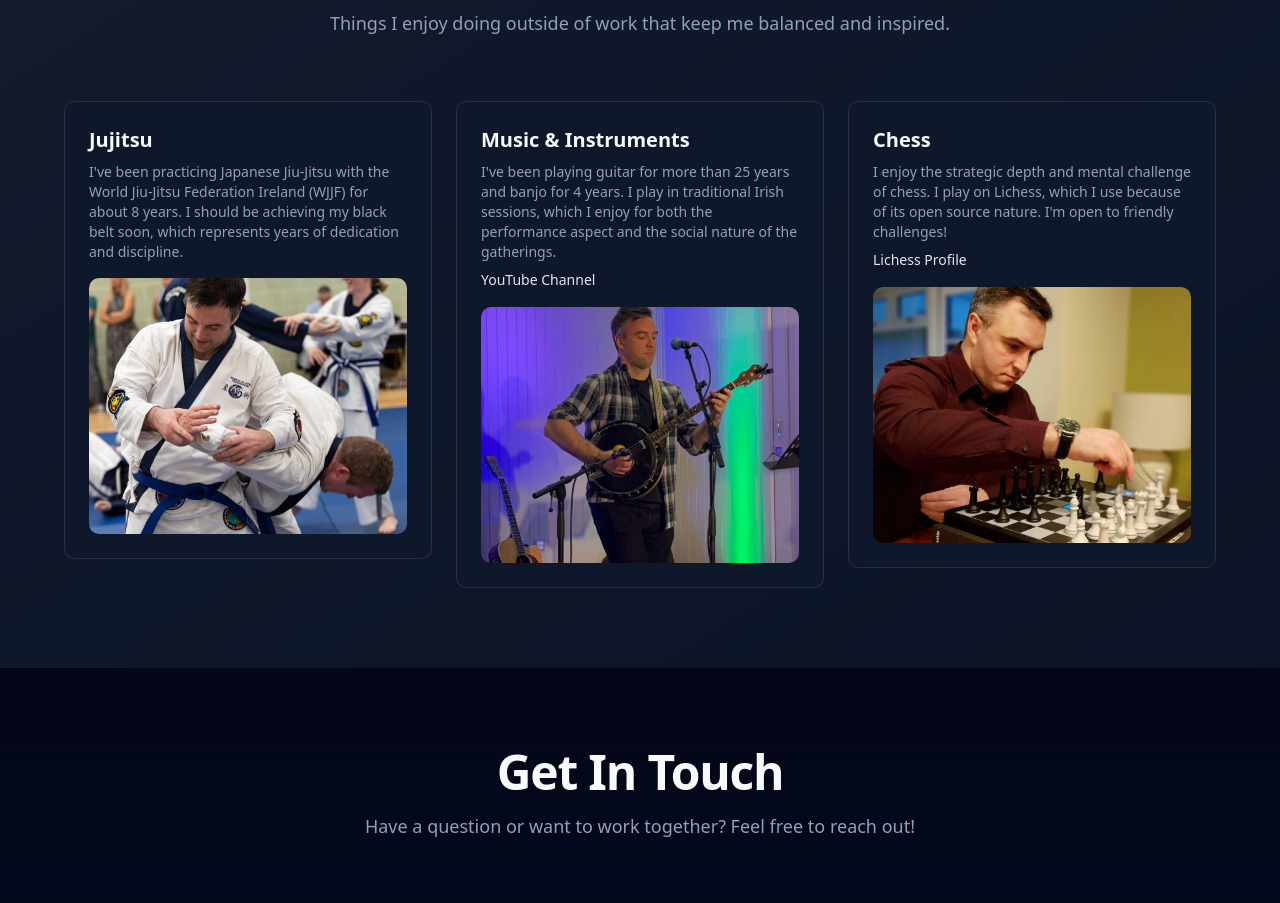
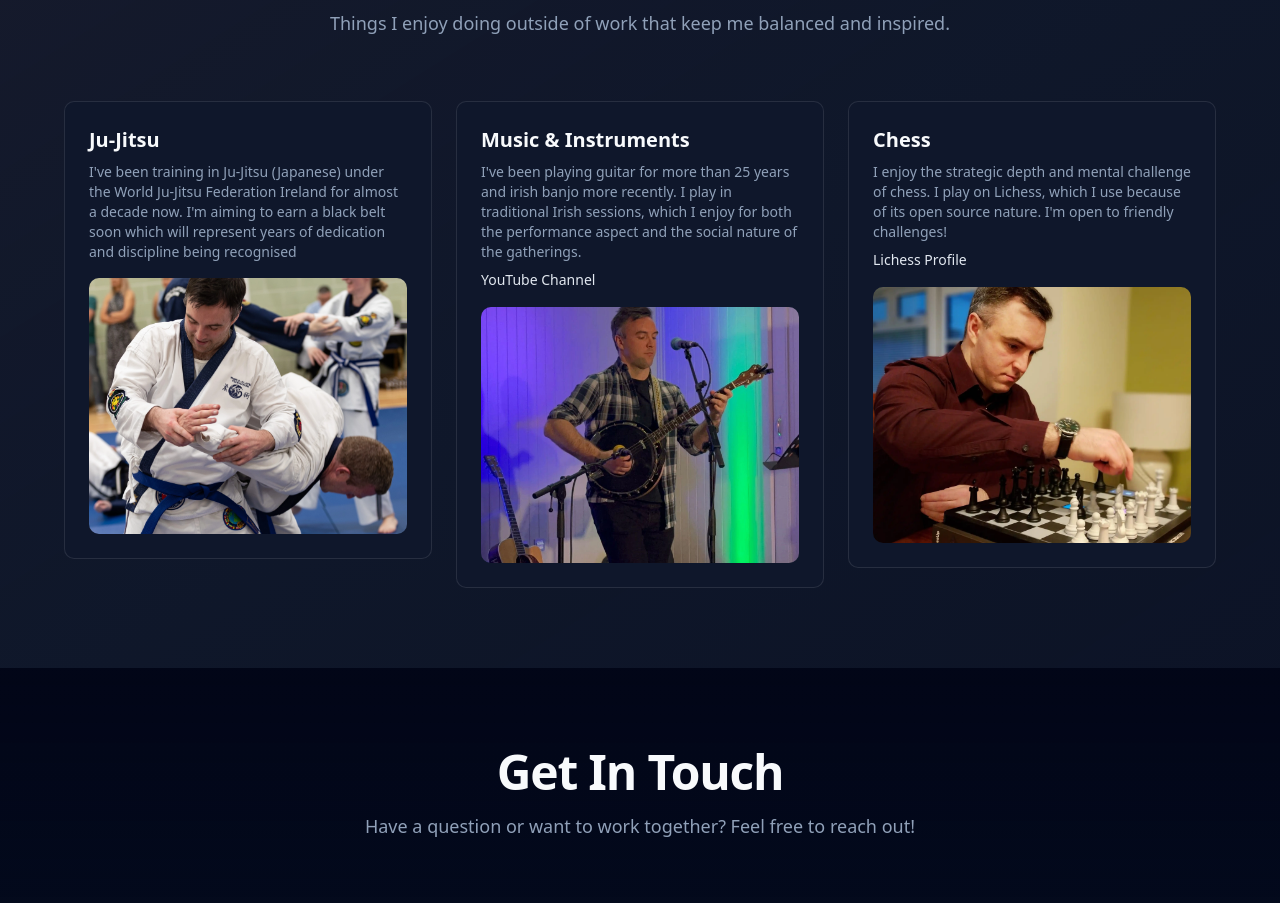
Before and after one commit to markodowd/markodowd-portfolio, a Next.js app: page / in a window 1280 px wide. Shown: the part 3740-4643 px from the top of the page. Built offline with nearby package versions, Linux system fonts and the light colour scheme.

Commit message:
feat: text content

```diff
--- a/components/Hobbies.tsx
+++ b/components/Hobbies.tsx
@@ -15,13 +15,13 @@ interface Hobby {
 
 const hobbies: Hobby[] = [
   {
-    name: "Jujitsu",
-    description: "I've been practicing Japanese Jiu-Jitsu with the World Jiu-Jitsu Federation Ireland (WJJF) for about 8 years. I should be achieving my black belt soon, which represents years of dedication and discipline.",
+    name: "Ju-Jitsu",
+    description: "I've been training in Ju-Jitsu (Japanese) under the World Ju-Jitsu Federation Ireland for almost a decade now. I'm aiming to earn a black belt soon which will represent years of dedication and discipline being recognised",
     image: "/images/hobbies/jujitsu.webp",
   },
   {
     name: "Music & Instruments",
-    description: "I've been playing guitar for more than 25 years and banjo for 4 years. I play in traditional Irish sessions, which I enjoy for both the performance aspect and the social nature of the gatherings.",
+    description: "I've been playing guitar for more than 25 years and irish banjo more recently. I play in traditional Irish sessions, which I enjoy for both the performance aspect and the social nature of the gatherings.",
     image: "/images/hobbies/banjo.webp",
     link: "https://www.youtube.com/@MarkODowd-IrishTenorBanjo",
   },
```
